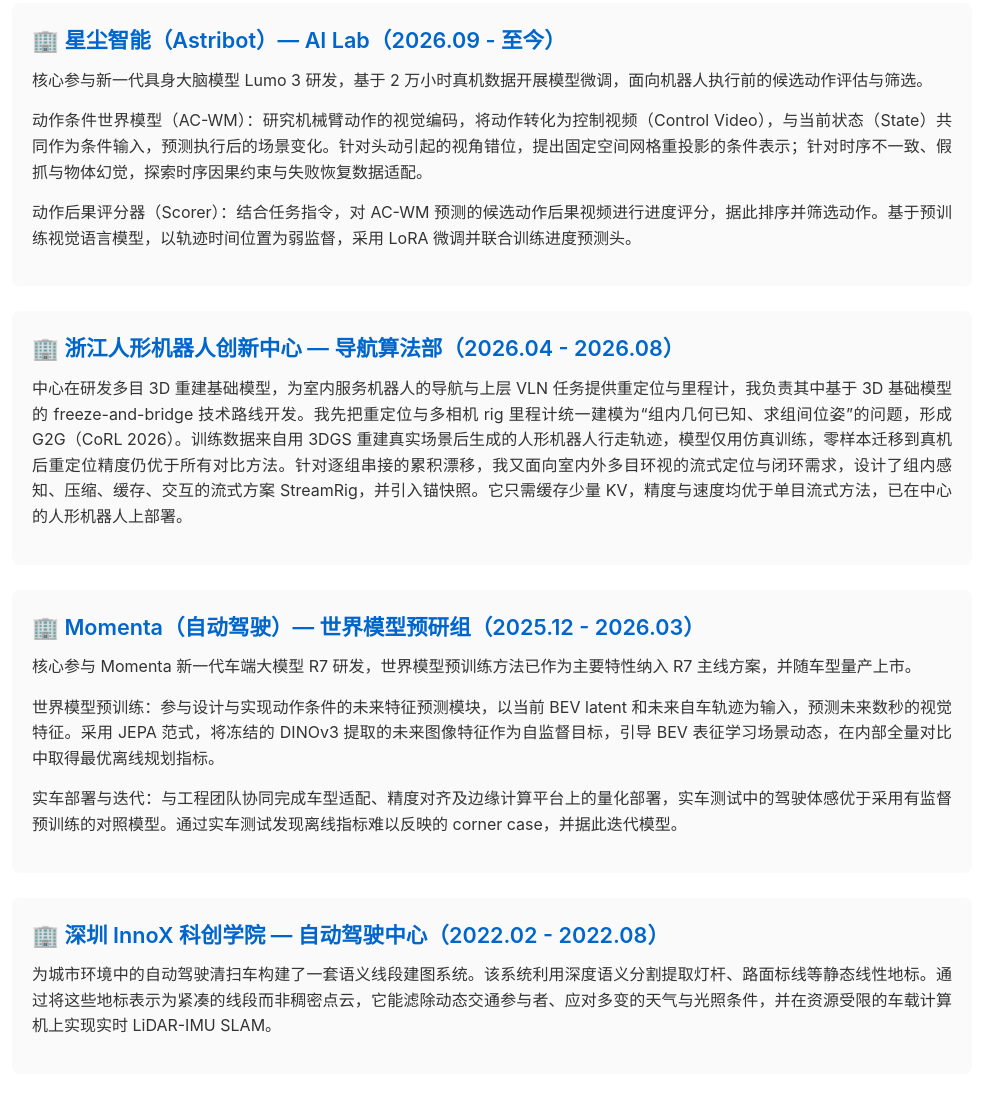
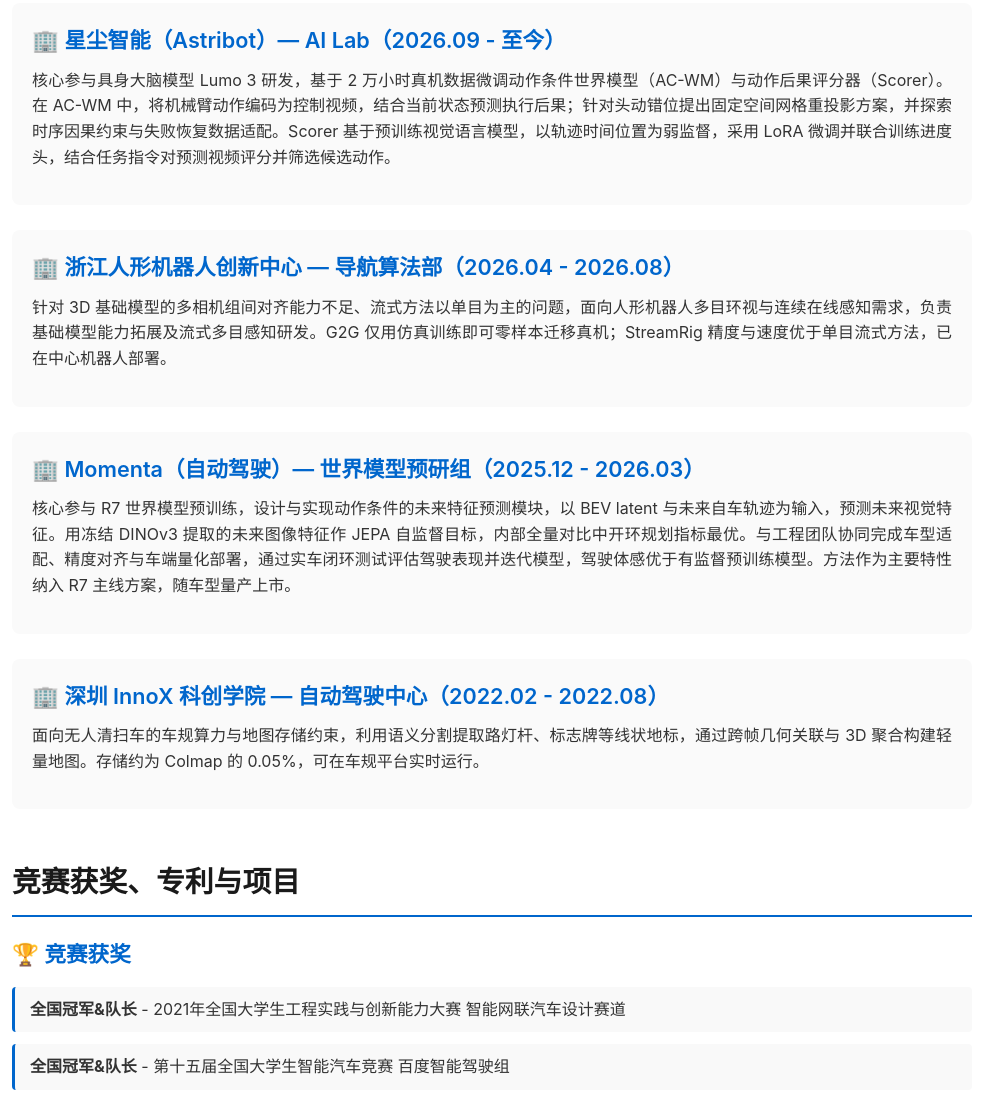
Before and after one commit to WeiYuFei0217/WeiYuFei0217.github.io, a plain HTML site: page index-zh.html in a window 1280 px wide. Shown: the part 10311-11404 px from the top of the page, without its empty margins (148-1131 px from the left). Drawn offline with Linux system fonts and the light colour scheme; some icons are missing.

Commit message:
Sync internship descriptions with latest CV wording

```diff
--- a/index-zh.html
+++ b/index-zh.html
@@ -577,40 +577,28 @@
             <div class="activity-item">
                 <h3>🏢 星尘智能（Astribot）— AI Lab（2026.09 - 至今）</h3>
                 <p>
-                    核心参与新一代具身大脑模型 Lumo 3 研发，基于 2 万小时真机数据开展模型微调，面向机器人执行前的候选动作评估与筛选。
-                </p>
-                <p>
-                    动作条件世界模型（AC-WM）：研究机械臂动作的视觉编码，将动作转化为控制视频（Control Video），与当前状态（State）共同作为条件输入，预测执行后的场景变化。针对头动引起的视角错位，提出固定空间网格重投影的条件表示；针对时序不一致、假抓与物体幻觉，探索时序因果约束与失败恢复数据适配。
-                </p>
-                <p>
-                    动作后果评分器（Scorer）：结合任务指令，对 AC-WM 预测的候选动作后果视频进行进度评分，据此排序并筛选动作。基于预训练视觉语言模型，以轨迹时间位置为弱监督，采用 LoRA 微调并联合训练进度预测头。
+                    核心参与具身大脑模型 Lumo 3 研发，基于 2 万小时真机数据微调动作条件世界模型（AC-WM）与动作后果评分器（Scorer）。在 AC-WM 中，将机械臂动作编码为控制视频，结合当前状态预测执行后果；针对头动错位提出固定空间网格重投影方案，并探索时序因果约束与失败恢复数据适配。Scorer 基于预训练视觉语言模型，以轨迹时间位置为弱监督，采用 LoRA 微调并联合训练进度头，结合任务指令对预测视频评分并筛选候选动作。
                 </p>
             </div>
 
             <div class="activity-item">
                 <h3>🏢 浙江人形机器人创新中心 — 导航算法部（2026.04 - 2026.08）</h3>
                 <p>
-                    中心在研发多目 3D 重建基础模型，为室内服务机器人的导航与上层 VLN 任务提供重定位与里程计，我负责其中基于 3D 基础模型的 freeze-and-bridge 技术路线开发。我先把重定位与多相机 rig 里程计统一建模为“组内几何已知、求组间位姿”的问题，形成 G2G（CoRL 2026）。训练数据来自用 3DGS 重建真实场景后生成的人形机器人行走轨迹，模型仅用仿真训练，零样本迁移到真机后重定位精度仍优于所有对比方法。针对逐组串接的累积漂移，我又面向室内外多目环视的流式定位与闭环需求，设计了组内感知、压缩、缓存、交互的流式方案 StreamRig，并引入锚快照。它只需缓存少量 KV，精度与速度均优于单目流式方法，已在中心的人形机器人上部署。
+                    针对 3D 基础模型的多相机组间对齐能力不足、流式方法以单目为主的问题，面向人形机器人多目环视与连续在线感知需求，负责基础模型能力拓展及流式多目感知研发。G2G 仅用仿真训练即可零样本迁移真机；StreamRig 精度与速度优于单目流式方法，已在中心机器人部署。
                 </p>
             </div>
 
             <div class="activity-item">
                 <h3>🏢 Momenta（自动驾驶）— 世界模型预研组（2025.12 - 2026.03）</h3>
                 <p>
-                    核心参与 Momenta 新一代车端大模型 R7 研发，世界模型预训练方法已作为主要特性纳入 R7 主线方案，并随车型量产上市。
-                </p>
-                <p>
-                    世界模型预训练：参与设计与实现动作条件的未来特征预测模块，以当前 BEV latent 和未来自车轨迹为输入，预测未来数秒的视觉特征。采用 JEPA 范式，将冻结的 DINOv3 提取的未来图像特征作为自监督目标，引导 BEV 表征学习场景动态，在内部全量对比中取得最优离线规划指标。
-                </p>
-                <p>
-                    实车部署与迭代：与工程团队协同完成车型适配、精度对齐及边缘计算平台上的量化部署，实车测试中的驾驶体感优于采用有监督预训练的对照模型。通过实车测试发现离线指标难以反映的 corner case，并据此迭代模型。
+                    核心参与 R7 世界模型预训练，设计与实现动作条件的未来特征预测模块，以 BEV latent 与未来自车轨迹为输入，预测未来视觉特征。用冻结 DINOv3 提取的未来图像特征作 JEPA 自监督目标，内部全量对比中开环规划指标最优。与工程团队协同完成车型适配、精度对齐与车端量化部署，通过实车闭环测试评估驾驶表现并迭代模型，驾驶体感优于有监督预训练模型。方法作为主要特性纳入 R7 主线方案，随车型量产上市。
                 </p>
             </div>
 
             <div class="activity-item">
                 <h3>🏢 深圳 InnoX 科创学院 — 自动驾驶中心（2022.02 - 2022.08）</h3>
                 <p>
-                    为城市环境中的自动驾驶清扫车构建了一套语义线段建图系统。该系统利用深度语义分割提取灯杆、路面标线等静态线性地标。通过将这些地标表示为紧凑的线段而非稠密点云，它能滤除动态交通参与者、应对多变的天气与光照条件，并在资源受限的车载计算机上实现实时 LiDAR-IMU SLAM。
+                    面向无人清扫车的车规算力与地图存储约束，利用语义分割提取路灯杆、标志牌等线状地标，通过跨帧几何关联与 3D 聚合构建轻量地图。存储约为 Colmap 的 0.05%，可在车规平台实时运行。
                 </p>
             </div>
         </section>
```
Also changed, not shown: index.html (+4 -16 lines).
